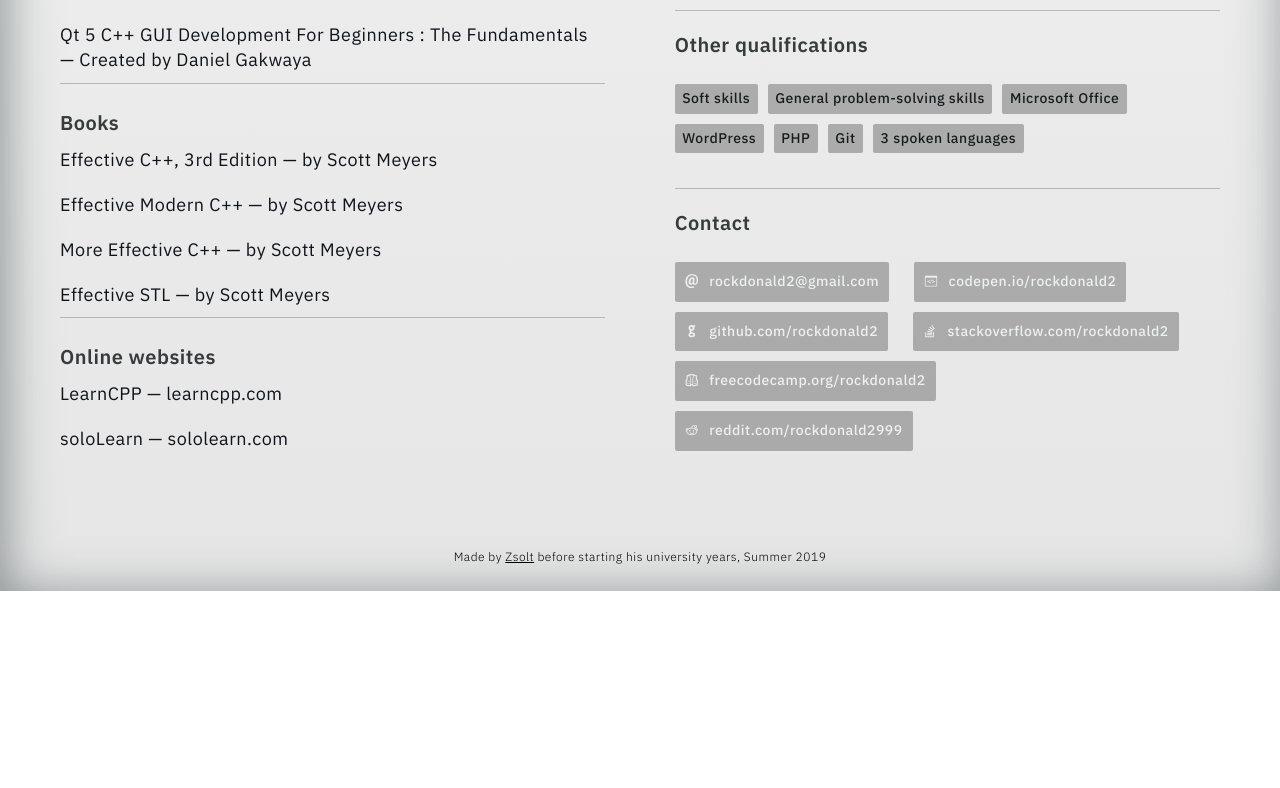
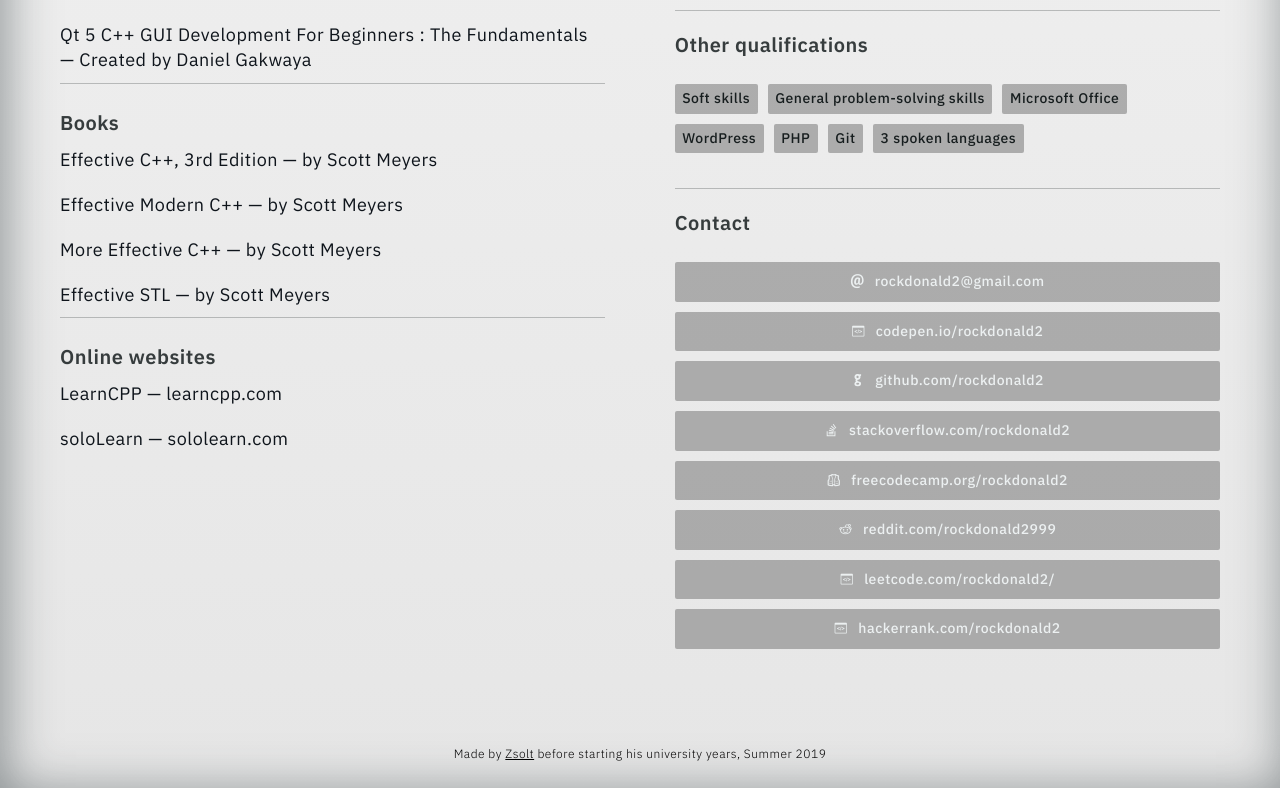
Before and after one commit to rockdonald2/Resume, a website: page index.html in a window 1280 px wide. Shown: the part 1920-2708 px from the top of the page. Before the commit the page ends 2511 px from the top, so only its background shows below. Drawn offline with nearby package versions, Linux system fonts and the light colour scheme; no server answers.

Commit message:
Added additional contacts

```diff
--- a/index.html
+++ b/index.html
@@ -77,8 +77,10 @@
                         <h4 class="h4">Jul 2015 - Jun 2019</h4>
                         <p class="lead py-md">Tourism, and general economics, 4 years</p>
                         <ul class="list-none">
-                            <li class="lead"><i class="icofont-checked mr-sm" style="color: green"></i>Finished</li>
-                            <li class="lead"><i class="icofont-checked mr-sm" style="color: green"></i>Graduated</li>
+                            <li class="lead"><i class="icofont-checked mr-sm"
+                                    style="color: green"></i>Finished</li>
+                            <li class="lead"><i class="icofont-checked mr-sm"
+                                    style="color: green"></i>Graduated</li>
                         </ul>
                     </section>
                     <section class="self-teaching m-md">
@@ -197,28 +199,36 @@
                         <div class="contact">
                             <a href="mailto:rockdonald2@gmail.com"
                                 target="_blank"
-                                class="contact-link mr-md mb-sm hover-box-shadow hover-color"><i
+                                class="contact-link mb-sm hover-box-shadow hover-color"><i
                                     class="icofont-ui-email mr-sm"></i>rockdonald2@gmail.com</a>
                             <a href="https://codepen.io/rockdonald2"
                                 target="_blank"
-                                class="contact-link mr-md mb-sm hover-box-shadow hover-color"><i
+                                class="contact-link mb-sm hover-box-shadow hover-color"><i
                                     class="icofont-code mr-sm"></i>codepen.io/rockdonald2</a>
                             <a href="https://github.com/rockdonald2"
                                 target="_blank"
-                                class="contact-link mr-md mb-sm hover-box-shadow hover-color"><i
+                                class="contact-link mb-sm hover-box-shadow hover-color"><i
                                     class="icofont-github mr-sm"></i>github.com/rockdonald2</a>
                             <a href="https://stackoverflow.com/users/11747382/rockdonald2"
                                 target="_blank"
-                                class="contact-link mr-md mb-sm hover-box-shadow hover-color"><i
+                                class="contact-link mb-sm hover-box-shadow hover-color"><i
                                     class="icofont-stack-overflow mr-sm"></i>stackoverflow.com/rockdonald2</a>
                             <a href="https://www.freecodecamp.org/rockdonald2"
                                 target="_blank"
-                                class="contact-link mr-md mb-sm hover-box-shadow hover-color"><i
+                                class="contact-link mb-sm hover-box-shadow hover-color"><i
                                     class="icofont-camping-vest mr-sm"></i>freecodecamp.org/rockdonald2</a>
                             <a href="https://www.reddit.com/user/rockdonald2999"
                                 target="_blank"
-                                class="contact-link mr-md mb-sm hover-box-shadow hover-color"><i
+                                class="contact-link mb-sm hover-box-shadow hover-color"><i
                                     class="icofont-reddit mr-sm"></i>reddit.com/rockdonald2999</a>
+                            <a href="https://www.leetcode.com/rockdonald2/"
+                                target="_blank"
+                                class="contact-link mb-sm hover-box-shadow hover-color"><i
+                                    class="icofont-code mr-sm"></i>leetcode.com/rockdonald2/</a>
+                            <a href="https://www.hackerrank.com/rockdonald2"
+                                target="_blank"
+                                class="contact-link mb-sm hover-box-shadow hover-color"><i
+                                    class="icofont-code mr-sm"></i>hackerrank.com/rockdonald2</a>
                         </div>
                     </section>
                 </div>
--- a/package.json
+++ b/package.json
@@ -18,6 +18,7 @@
   "devDependencies": {
     "autoprefixer": "^9.6.1",
     "concat": "^1.0.3",
+    "live-server": "^1.2.1",
     "node-sass": "^4.12.0",
     "npm-run-all": "^4.1.5",
     "postcss-cli": "^6.1.3"
--- a/sass/_home.scss
+++ b/sass/_home.scss
@@ -75,6 +75,8 @@
     border-radius: 2px;
     vertical-align: top;
     font-weight: 500;
+    width: 100%;
+    text-align: center;
 }
 
 .about-me,
--- a/sass/_utility.scss
+++ b/sass/_utility.scss
@@ -142,7 +142,7 @@
     transition: all .2s;
 
     &:hover {
-        box-shadow: 2px 2px 10px rgba(0, 0, 0, 0.3);
+        box-shadow: 0px 0px 5px rgba(0, 0, 0, 0.3);
     }
 }
 
```
Also changed, not shown: css/style.css, 2 other files.
